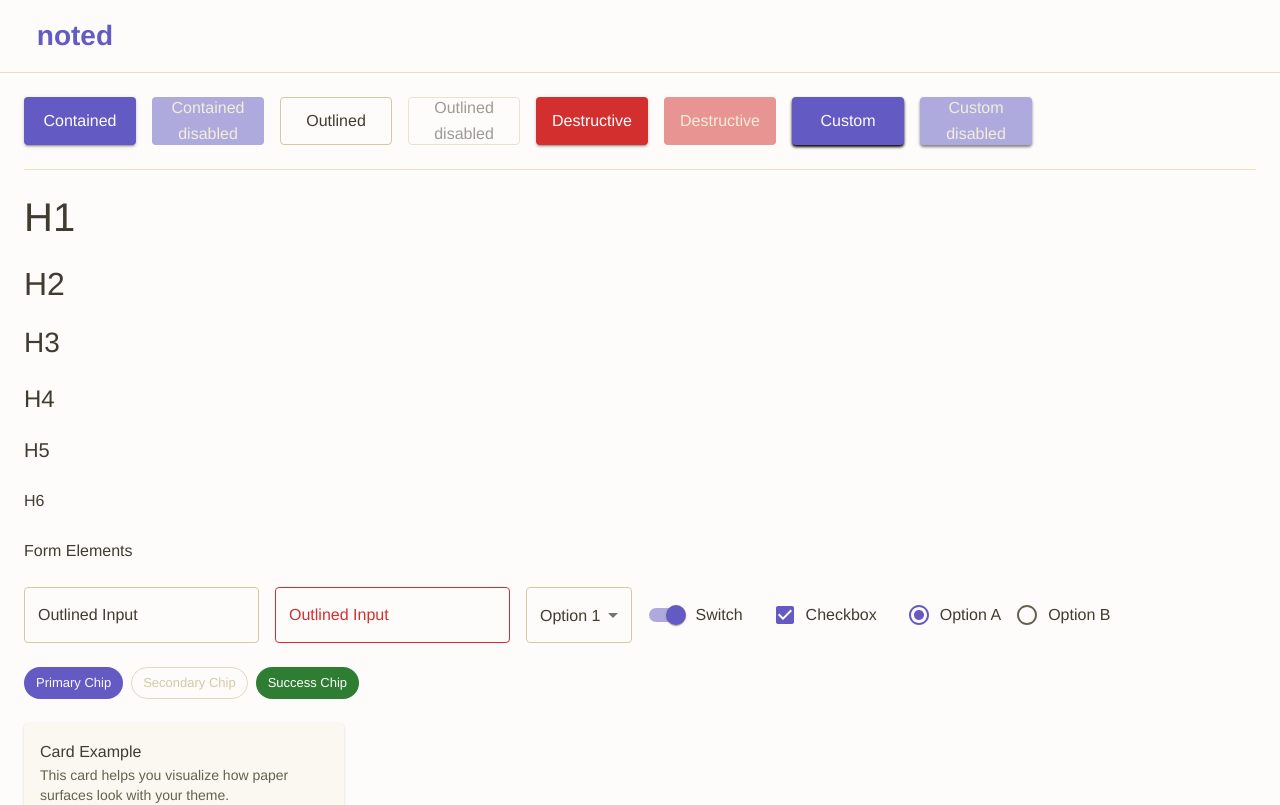
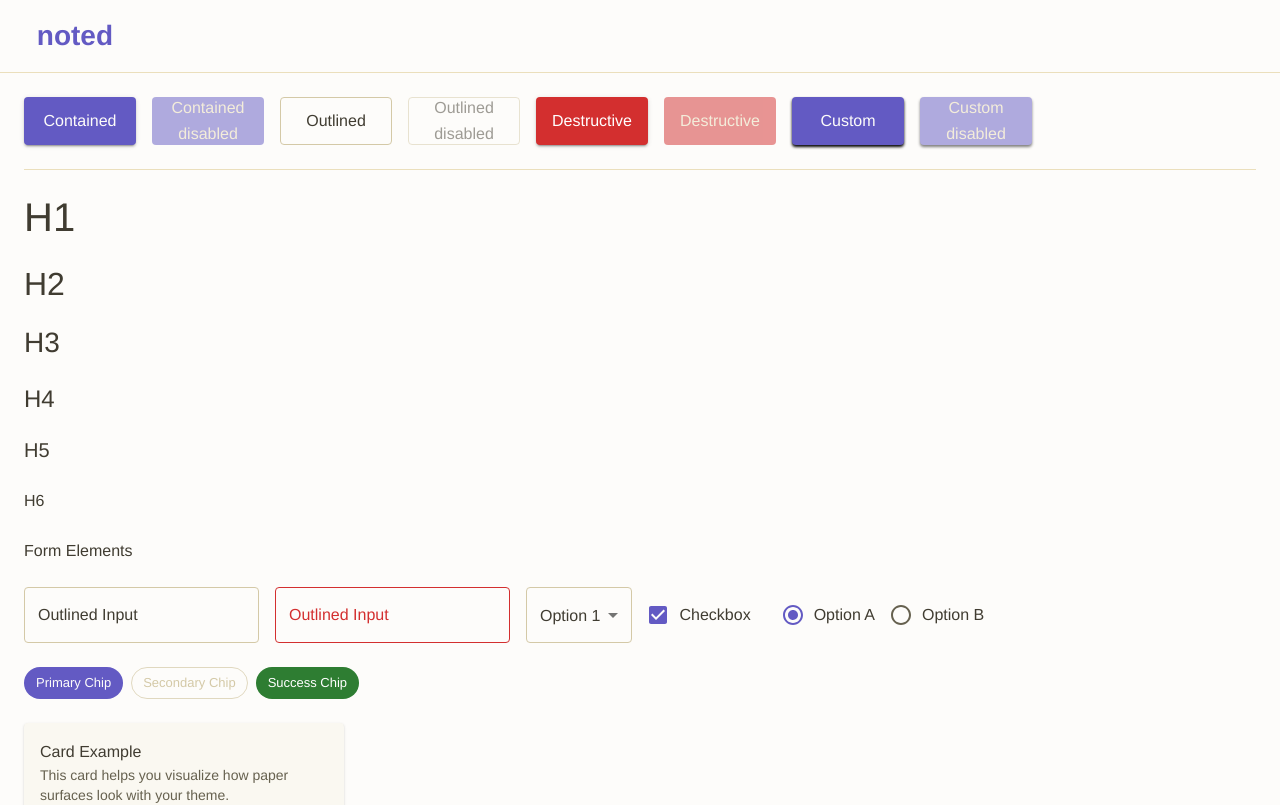
Before and after one commit to s1rserg/noted, a React (Vite) app: page / in a window 1280 px wide. Shown: the top 805 px of the page. Built offline with nearby package versions, Linux system fonts and the light colour scheme; some icons are missing.

Commit message:
refactor(app-base-theme): change components transition

```diff
--- a/src/pages/TasksPage/TasksPage.tsx
+++ b/src/pages/TasksPage/TasksPage.tsx
@@ -3,7 +3,6 @@ import {
   Box,
   Button,
   TextField,
-  Switch,
   Checkbox,
   FormControlLabel,
   Chip,
@@ -18,7 +17,6 @@ import {
 } from '@mui/material';
 
 const TasksPage: FC = () => {
-  const [checked, setChecked] = useState(true);
   const [selectValue, setSelectValue] = useState('option1');
   const [radioValue, setRadioValue] = useState('a');
 
@@ -69,10 +67,6 @@ const TasksPage: FC = () => {
           <MenuItem value="option2">Option 2</MenuItem>
           <MenuItem value="option3">Option 3</MenuItem>
         </Select>
-        <FormControlLabel
-          control={<Switch checked={checked} onChange={(e) => setChecked(e.target.checked)} />}
-          label="Switch"
-        />
         <FormControlLabel control={<Checkbox defaultChecked />} label="Checkbox" />
         <RadioGroup row value={radioValue} onChange={(e) => setRadioValue(e.target.value)}>
           <FormControlLabel value="a" control={<Radio />} label="Option A" />
--- a/src/styles/theme.ts
+++ b/src/styles/theme.ts
@@ -46,9 +46,10 @@ export const theme = createTheme({
     MuiCssBaseline: {
       styleOverrides: {
         body: {
-          '*': {
-            transition: 'all 0.3s ease-in-out',
-          },
+          'button, input, .MuiButton-root, .MuiOutlinedInput-root, .MuiIconButton-root, .MuiCheckbox-root, .MuiRadio-root, .MuiSelect-root, .MuiMenuItem-root':
+            {
+              transition: 'all 0.3s ease-in-out',
+            },
         },
       },
     },
```
